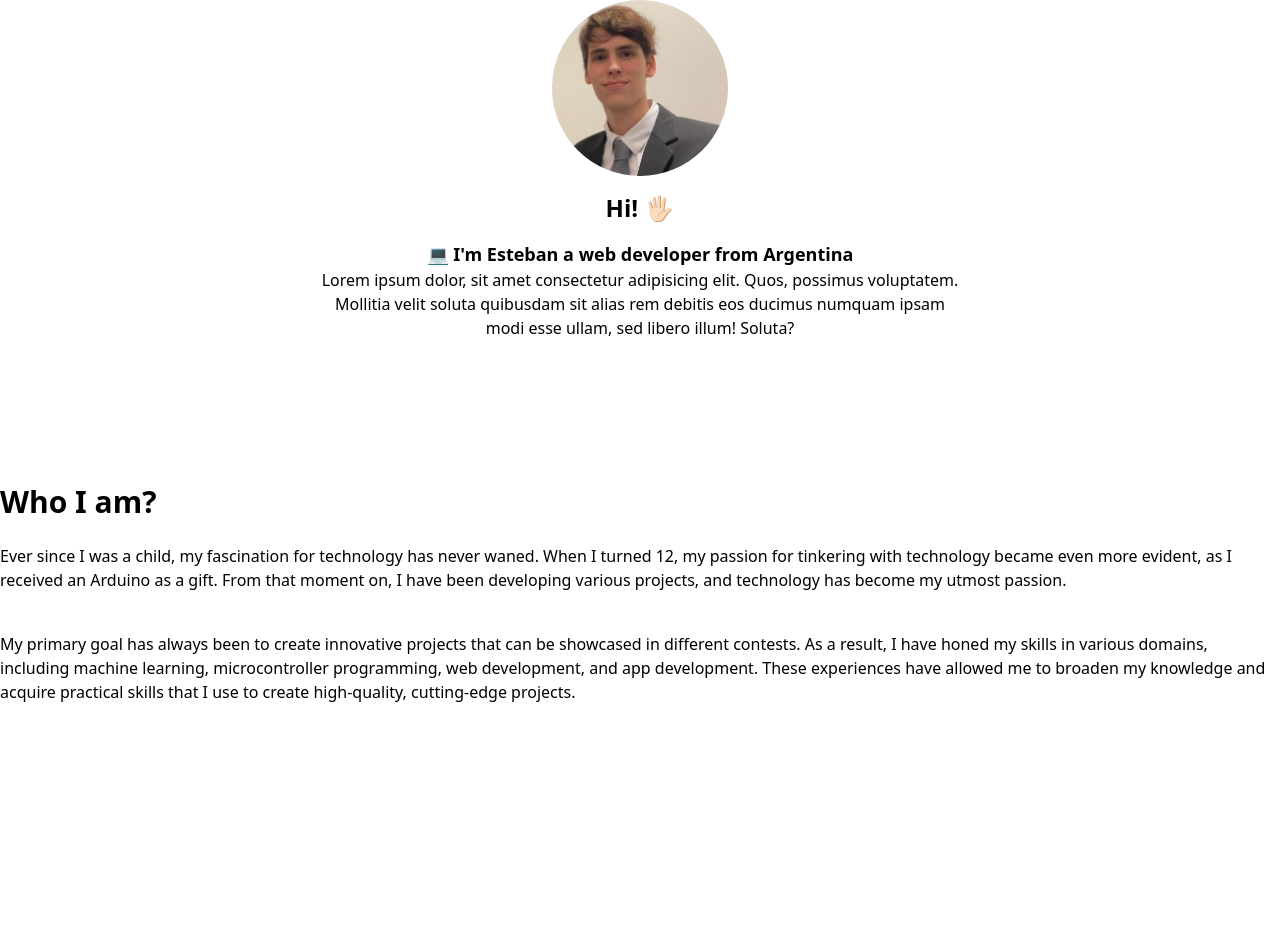
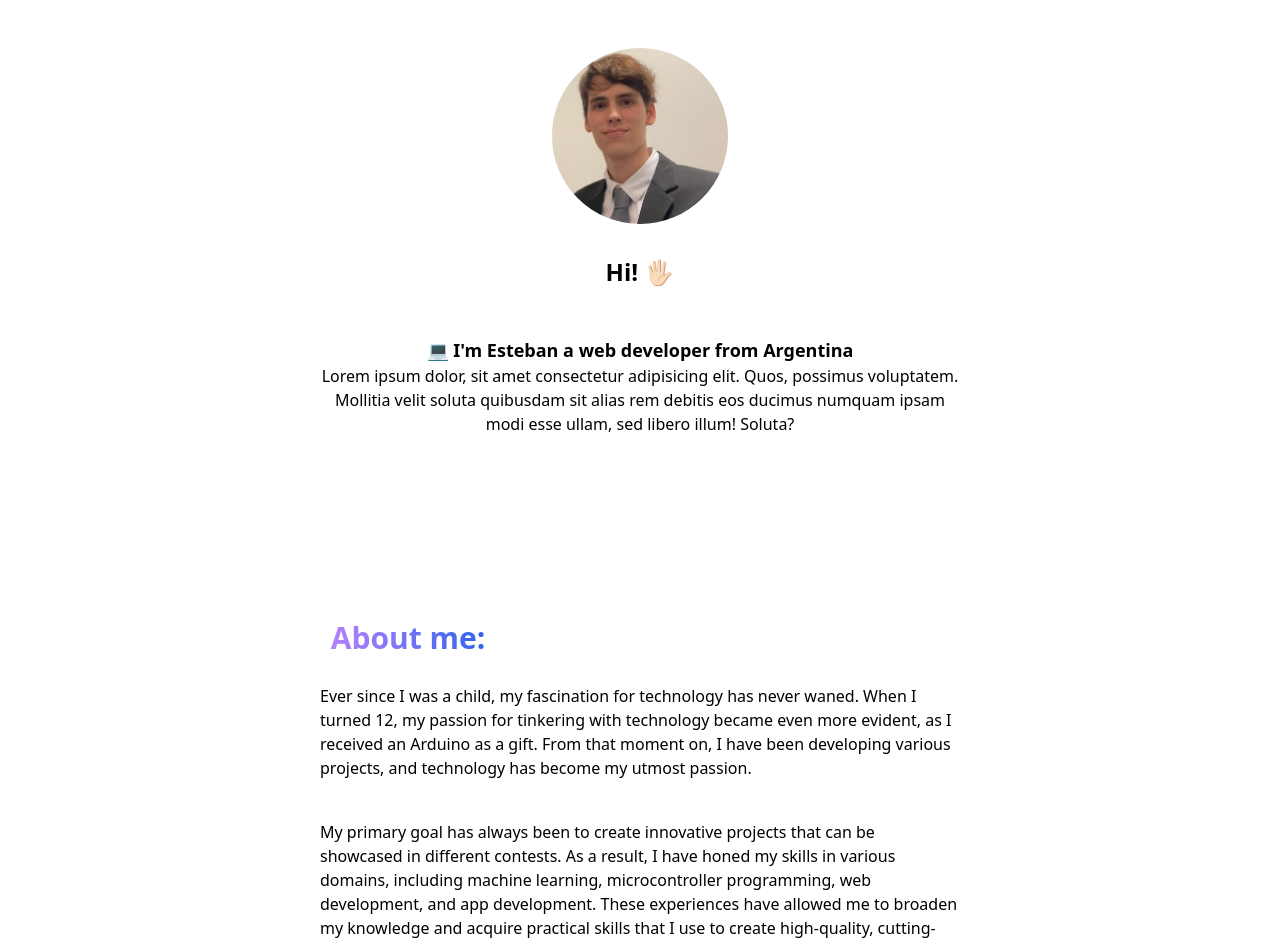
Before and after one commit to EstebanNeorenFranco/PersonalPorfolio, a React (Create React App) app in the folder portfolio-esteban-franco/: page / in a window 1280 px wide. Shown: the part 128-1072 px from the top of the page. Before the commit the page ends 856 px from the top, so only its background shows below. Built offline with nearby package versions, Linux system fonts and the light colour scheme.

Commit message:
Bio added

```diff
--- a/portfolio-esteban-franco/src/App.js
+++ b/portfolio-esteban-franco/src/App.js
@@ -5,7 +5,7 @@ import Bio from "./components/Bio";
 
 function App() {
   return (
-    <div className=" scr h-screen w-screen bg-white text-black dark:bg-[#03001C] dark:text-white">
+    <div className=" bg-white text-black dark:bg-[#03001C] dark:text-white">
       <Navbar/>
       <Hero/>
       <Bio/>
--- a/portfolio-esteban-franco/src/components/Bio.jsx
+++ b/portfolio-esteban-franco/src/components/Bio.jsx
@@ -2,13 +2,18 @@ import React from 'react'
 
 function Bio() {
   return (
-    <div className=''>
-      <h2 className=' text-3xl font-bold font-sans'>Who I am?</h2>
-        <div className='py-6 space-y-10'>
-            <p>Ever since I was a child, my fascination for technology has never waned. When I turned 12, my passion for tinkering with technology became even more evident, as I received an Arduino as a gift. From that moment on, I have been developing various projects, and technology has become my utmost passion.</p>
-            <p>My primary goal has always been to create innovative projects that can be showcased in different contests. As a result, I have honed my skills in various domains, including machine learning, microcontroller programming, web development, and app development. These experiences have allowed me to broaden my knowledge and acquire practical skills that I use to create high-quality, cutting-edge projects.</p>
-        </div>
+    <div className='bg-cover '>
+      <div className='mx-auto px-8 md:px-54 lg:px-80 '>
+        <h2 className=' text-center w-44 h-10 text-3xl font-bold font-sans text-transparent bg-clip-text bg-gradient-to-r from-purple-400 to-blue-600 rounded'>About me:</h2>
+          <div className='py-6 space-y-10'>
+              <p className=''>Ever since I was a child, my fascination for technology has never waned. When I turned 12, my passion for tinkering with technology became even more evident, as I received an Arduino as a gift. From that moment on, I have been developing various projects, and technology has become my utmost passion.</p>
+              <p>My primary goal has always been to create innovative projects that can be showcased in different contests. As a result, I have honed my skills in various domains, including machine learning, microcontroller programming, web development, and app development. These experiences have allowed me to broaden my knowledge and acquire practical skills that I use to create high-quality, cutting-edge projects.</p>
+          </div>
+          <div>
+            {/* IMAGE SCROLL */}
+          </div>
       </div>
+    </div>
   )
 }
 
--- a/portfolio-esteban-franco/src/components/Hero.jsx
+++ b/portfolio-esteban-franco/src/components/Hero.jsx
@@ -6,17 +6,16 @@ import flag from '../images/argentina.png'
 function Hero() {
   return (
 
-    <div className='py-8 pb-36 '>
+    <div className=' py-20 pb-36 '>
       <div className='px-14 flex '>
         <div className=' mx-auto text-center '>
           <img src={esteban} alt='Image not found' className='rounded-full h-44'/>
-          <h4 className='py-4 font-sans font-semibold text-2xl'>Hi! 🖐🏻</h4>
+          <h4 className='py-8 font-sans font-semibold text-2xl'>Hi! 🖐🏻</h4>
         </div>
       </div>
-      <div className='mx-auto text-center px-8 md:px-54 lg:px-80'>
+      <div className=' pt-4 pb-10 mx-auto text-center px-8 md:px-54 lg:px-80'>
         <div className='justify-center flex items-center space-x-2'>
           <p className=' font-sans text-lg font-semibold'>💻 I'm Esteban a web developer from Argentina</p>
-
         </div>
         <p>Lorem ipsum dolor, sit amet consectetur adipisicing elit. Quos, possimus voluptatem. Mollitia velit soluta quibusdam sit alias rem debitis eos ducimus numquam ipsam modi esse ullam, sed libero illum! Soluta?</p>
 
```
